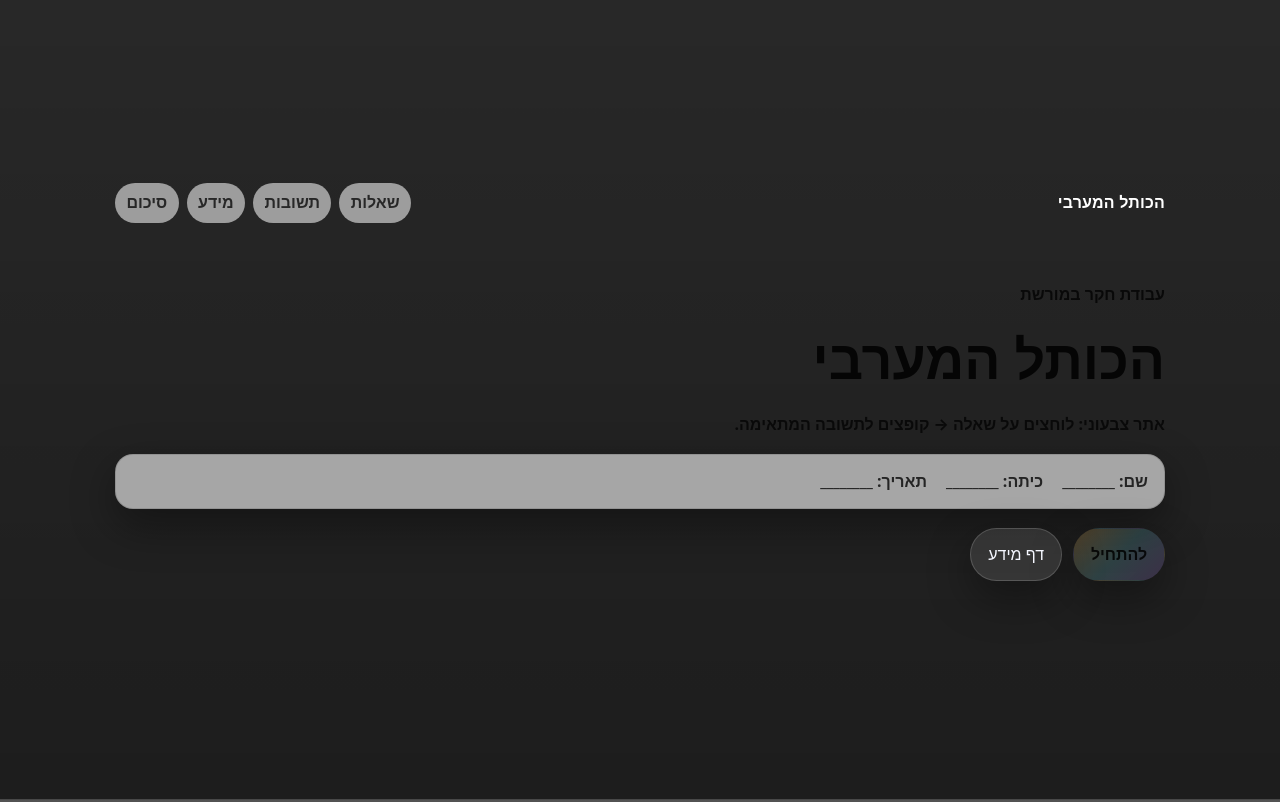
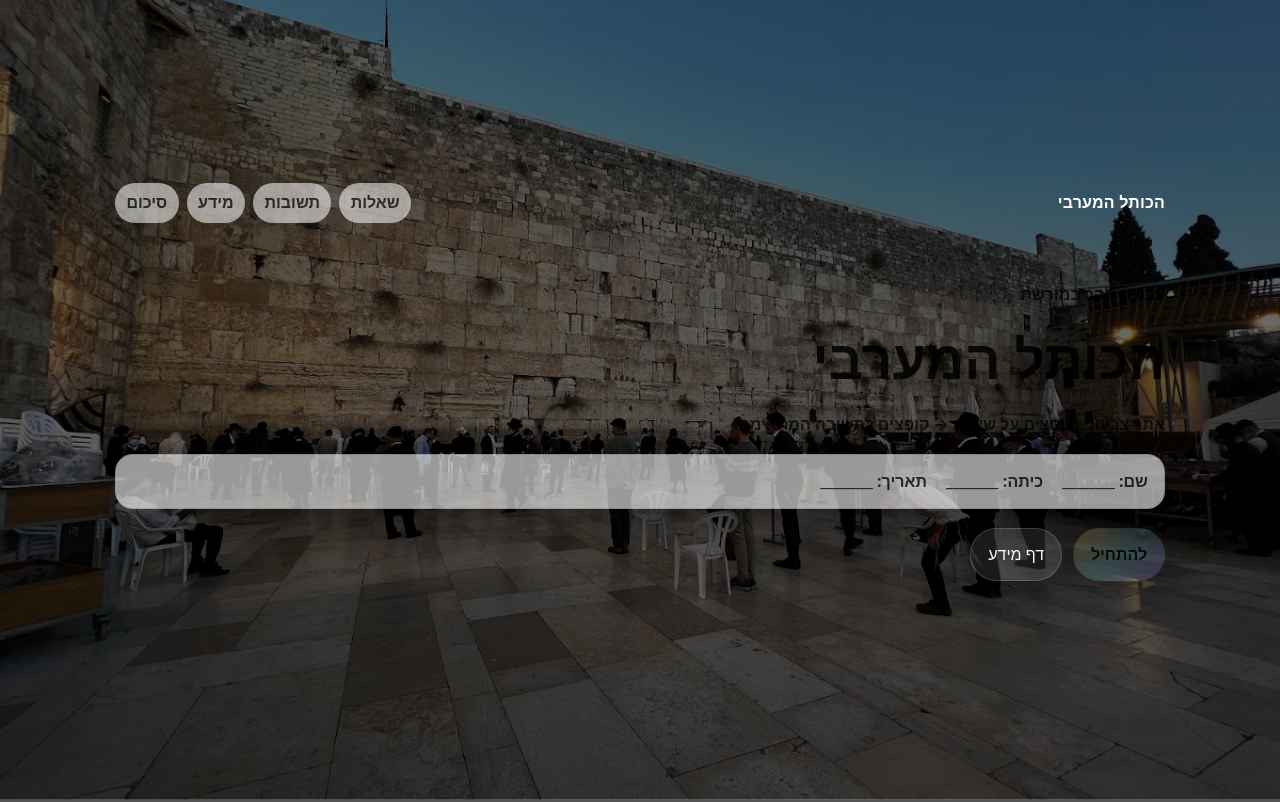
Before and after one commit to yakitt/kotel_maarav_moreshet, a plain HTML site: page index.html in a window 1280 px wide. Shown: the top 802 px of the page. Drawn offline with Linux system fonts and the light colour scheme.

Commit message:
Change background image from kotel.jpg to kotel.png

```diff
--- a/style.css
+++ b/style.css
@@ -45,7 +45,7 @@ body{
 
   background:
     linear-gradient(rgba(0,0,0,.55), rgba(0,0,0,.65)),
-    url("images/kotel.jpg") center/cover no-repeat;
+    url("images/kotel.png") center/cover no-repeat;
 
   border-bottom: 1px solid var(--stroke);
   color: white;
```
